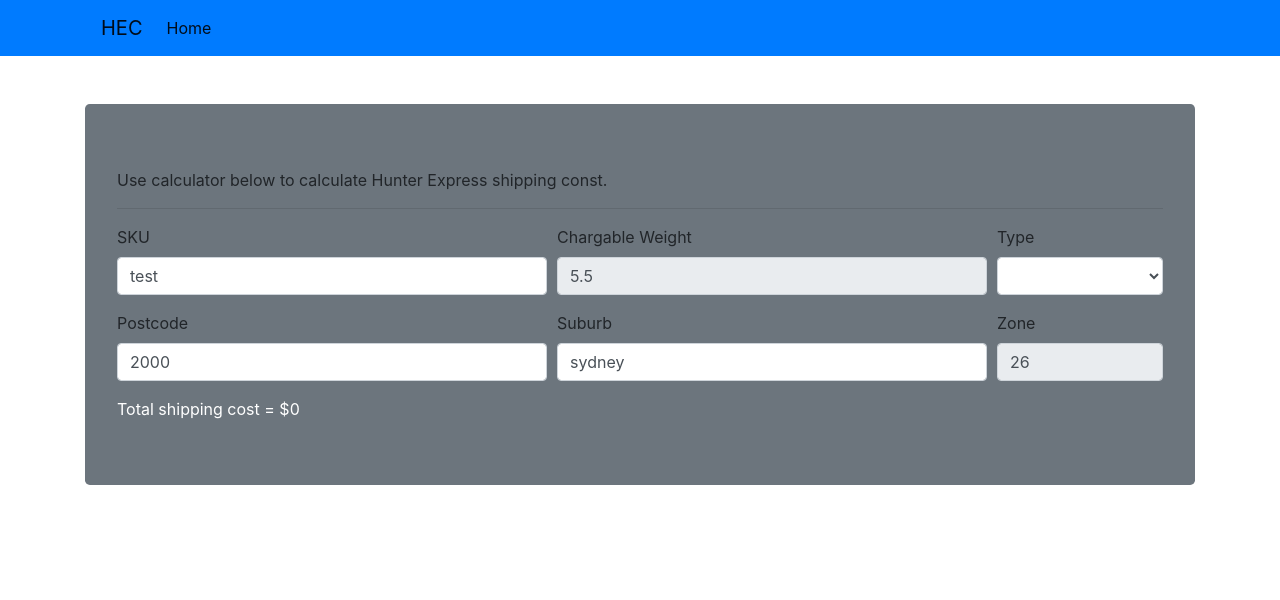
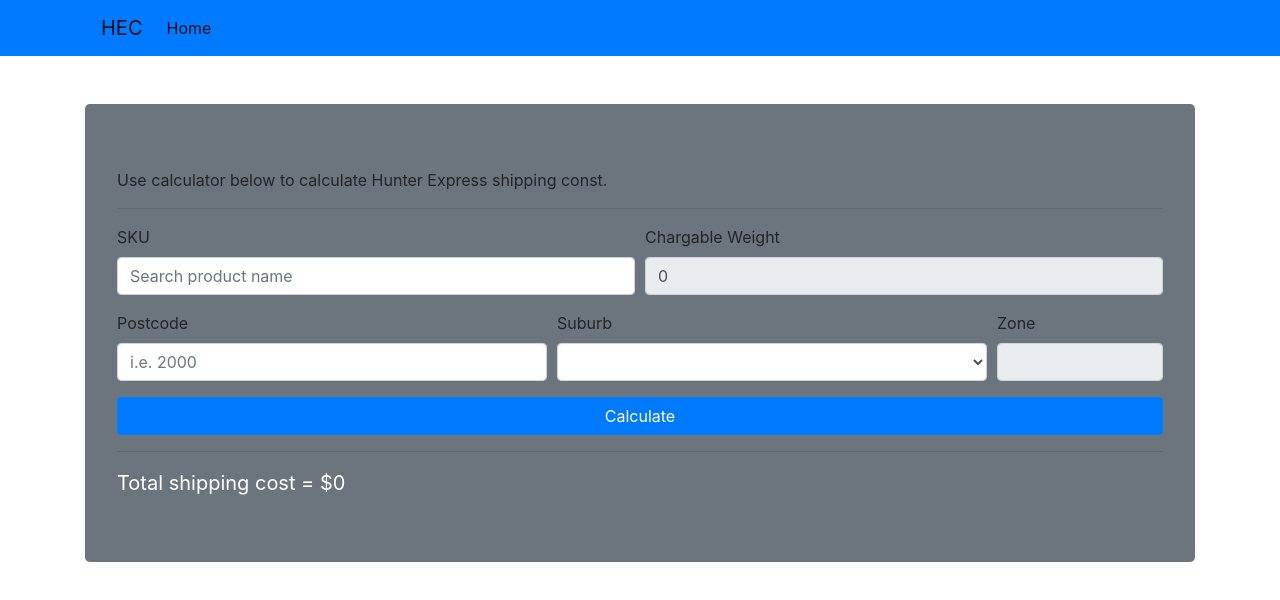
Before and after one commit to bigdiscount/hunter-express-shipping-calculator, a React (Create React App) app: page / in a window 1280 px wide. Shown: the top 600 px of the page. Built offline with nearby package versions, Linux system fonts and the light colour scheme.

Commit message:
calculator updated, app.json for heroku deployment added

```diff
--- a/src/assets/products.js
+++ b/src/assets/products.js
@@ -3,10 +3,10 @@ export const products = [
     sku: 'BD-PSSL03-1',
     title: 'Above Ground Swimming Pool Ladder 2 Steps',
     price: 50,
-    weight: 5.3,
+    weight: 1.3,
     l: 20,
-    w: 10,
-    h: 10
+    w: 100,
+    h: 100
   },
   {
     sku: 'pac08-1',
--- a/src/components/calculator/calculator.component.js
+++ b/src/components/calculator/calculator.component.js
@@ -1,31 +1,61 @@
 import React, { useState, useEffect } from 'react'
 import CustomeForm from '../custome-Form/Custome-form.component'
 import { products } from '../../assets/products'
+import { zoneGuide } from '../../assets/newZoneGuide'
+import { zoneRates } from '../../assets/zoneRate'
 
 const initialProduct = {
-  sku: 'test',
-  title: 'tilte',
-  weight: '5.5',
-  type: 'fixed',
-  postcode: '2000',
-  suburb: 'sydney',
-  zone: '26'
+  sku: '',
+  title: '',
+  weight: 0,
+  postcode: ''
 }
 const initialBasePrice = {
-  fPrice: '',
-  bPrice: '',
+  fb: '',
+  sb: '',
   fuel: 1.18, //18% fule charge added
   gst: 1.1 // 10% GST charge added
 }
-const initialShowList = { product: true }
+// const initialShowList = { product: true }
+
+const initSuburb = {
+  lists: [],
+  suburb: '',
+  zone: ''
+}
 const Calculator = () => {
   const [productInfo, setProductInfo] = useState(initialProduct)
-  const [totalCost, setTotalCost] = useState()
+  const [totalCost, setTotalCost] = useState(0)
   const [basePrice, setBasePrice] = useState(initialBasePrice)
   const [prodList, setProdList] = useState(initialBasePrice)
-  const [showList, setShowList] = useState(initialShowList)
+  // const [showList, setShowList] = useState(initialShowList)
+  const [selectedSuburb, setSelectedSuburb] = useState(initSuburb)
 
-  useEffect(() => {}, [productInfo, showList, totalCost])
+  useEffect(() => {}, [
+    productInfo,
+    // showList,
+    selectedSuburb,
+    basePrice,
+    totalCost
+  ])
+
+  const calculateShippingCost = () => {
+    const { l, w, h, weight } = productInfo
+    const cubicWeight = ((l * w * h) / 1000000) * 250 //changing cm cubic to weight cubic
+
+    const chargableWeith = weight > cubicWeight ? weight : cubicWeight
+    console.log('chargable weight ->', chargableWeith)
+    const baseAllowWeight = 25
+    const packageCount = Math.ceil(chargableWeith / baseAllowWeight)
+    console.log('total package count ->', packageCount)
+    const baseCost = basePrice.fb + basePrice.sb * (packageCount - 1)
+    console.log('base rate ->', baseCost)
+    console.log('base total price ->', baseCost)
+
+    const total = baseCost * basePrice.fuel * basePrice.gst
+    console.log(total)
+    setTotalCost(total)
+  }
 
   const handleProductSearch = e => {
     // e.preventDefault()
@@ -48,35 +78,43 @@ const Calculator = () => {
     e.preventDefault()
 
     const { name, value } = e.target
+    if (name === 'suburb') {
+      setBasePrice({
+        ...basePrice,
+        ...zoneRates[value]
+      })
+      setSelectedSuburb({
+        ...selectedSuburb,
+        zone: value
+      })
+    }
 
     setProductInfo({
       ...productInfo,
       [name]: value
     })
-    calculateShippingCost()
-  }
-
-  const calculateShippingCost = () => {
-    const { l, w, h, weight } = productInfo
-    const cubicWeight = l * w * h
-    const chargableWeith = weight > cubicWeight ? weight : cubicWeight
-    const baseAllowWeight = 25
-    const packageCount = Math.ceil(chargableWeith / baseAllowWeight)
-
-    const baseCost = basePrice.fPrice + basePrice.nPrice * (packageCount - 1)
-    const total =
-      baseCost * basePrice.fuel + baseCost * basePrice.fuel * basePrice.gst
-    setTotalCost(total)
   }
 
   const handleSelectProd = row => {
-    setShowList({
-      ...showList,
-      product: false
+    setProductInfo({
+      ...productInfo,
+      ...row
+    })
+    setProdList([])
+  }
+
+  const handleOnPostcodeChange = async e => {
+    const pc = productInfo.postcode
+
+    const lists = zoneGuide[pc] || []
+
+    setSelectedSuburb({
+      ...selectedSuburb,
+      lists
     })
     setProductInfo({
       ...productInfo,
-      ...row
+      postcode: pc
     })
   }
   return (
@@ -89,8 +127,10 @@ const Calculator = () => {
         handleProductSearch={handleProductSearch}
         prodList={prodList}
         handleSelectProd={handleSelectProd}
+        handleOnPostcodeChange={handleOnPostcodeChange}
+        selectedSuburb={selectedSuburb}
         totalCost={totalCost}
-        showList={showList}
+        calculateShippingCost={calculateShippingCost}
       />
     </div>
   )
--- a/src/components/custome-Form/Custome-form.component.js
+++ b/src/components/custome-Form/Custome-form.component.js
@@ -6,16 +6,19 @@ const CustomeForm = ({
   handleProductSearch,
   prodList,
   handleSelectProd,
-  showList,
-  totalCost = 0
+  handleOnPostcodeChange,
+  selectedSuburb,
+  calculateShippingCost,
+  totalCost
 }) => {
-  const { sku, weight, type, postcode, suburb, zone } = productInfo
-  console.log(productInfo)
+  const { sku, weight, postcode } = productInfo
+  const { lists, zone } = selectedSuburb
+
   return (
     <div width="50%">
       <form>
         <div className="form-row">
-          <div className="form-group col-md-5">
+          <div className="form-group col-md-6">
             <label htmlFor="sku">SKU</label>
             <input
               type="text"
@@ -26,7 +29,7 @@ const CustomeForm = ({
               value={sku}
               placeholder="Search product name"
             />
-            {showList.product && prodList.length && (
+            {prodList.length ? (
               <ul className="prod-list list-group" style={{ zIndex: 99 }}>
                 {prodList.map(
                   (row, i) =>
@@ -42,9 +45,11 @@ const CustomeForm = ({
                     )
                 )}
               </ul>
+            ) : (
+              ''
             )}
           </div>
-          <div className="form-group col-md-5">
+          <div className="form-group col-md-6">
             <label htmlFor="weight">Chargable Weight</label>
             <input
               type="text"
@@ -57,20 +62,6 @@ const CustomeForm = ({
               required
             />
           </div>
-          <div className="form-group col-md-2">
-            <label htmlFor="type">Type</label>
-
-            <select
-              className="form-control"
-              name="type"
-              onChange={handleOnChange}
-              required
-            >
-              <option value=""></option>
-              <option value="fixed">Fixed</option>
-              <option value="weight">Weight</option>
-            </select>
-          </div>
         </div>
         <div className="form-row">
           <div className="form-group col-md-5">
@@ -78,23 +69,31 @@ const CustomeForm = ({
             <input
               type="number"
               className="form-control"
-              id="postcode"
+              name="postcode"
               value={postcode}
               onChange={handleOnChange}
+              onBlur={handleOnPostcodeChange}
               placeholder="i.e. 2000"
+              max="9999"
               required
             />
           </div>
           <div className="form-group col-md-5">
             <label htmlFor="suburb">Suburb</label>
-            <input
-              type="text"
+            <select
               className="form-control"
               name="suburb"
-              value={suburb}
               onChange={handleOnChange}
               required
-            />
+            >
+              <option value=""></option>
+              {Object.keys(lists).length &&
+                Object.keys(lists).map((key, i) => (
+                  <option key={i} value={lists[key]}>
+                    {key}
+                  </option>
+                ))}
+            </select>
           </div>
           <div className="form-group col-md-2">
             <label htmlFor="zone">Zone</label>
@@ -102,16 +101,22 @@ const CustomeForm = ({
               type="number"
               className="form-control"
               name="zone"
+              onChange={handleOnChange}
               value={zone}
-              onChange={handleOnChange}
-              readOnly
               disabled
               required
             />
           </div>
         </div>
-        <div className="result text-white">
-          Total shipping cost = ${totalCost && totalCost}
+        <div
+          className="btn btn-block btn-primary"
+          onClick={calculateShippingCost}
+        >
+          Calculate
+        </div>
+        <hr />
+        <div className="result text-white" style={{ fontSize: '20px' }}>
+          Total shipping cost = ${totalCost}
         </div>
       </form>
     </div>
```
Also changed, not shown: app.json (added, +13 -0 lines).
